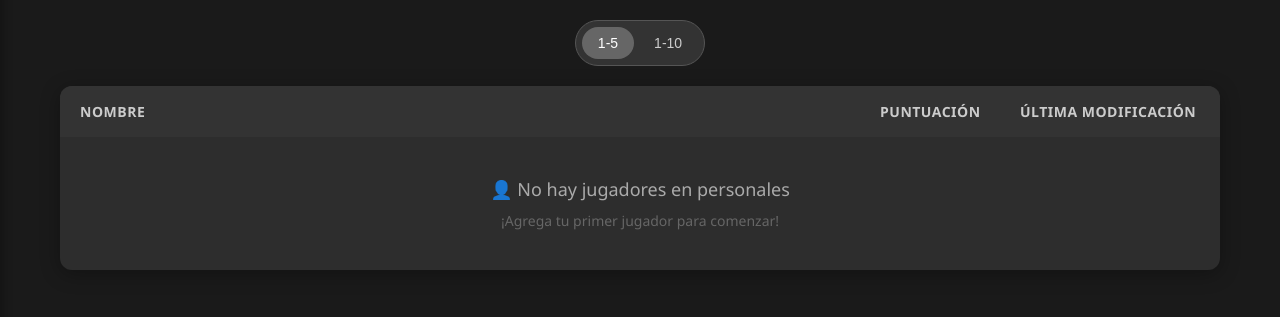
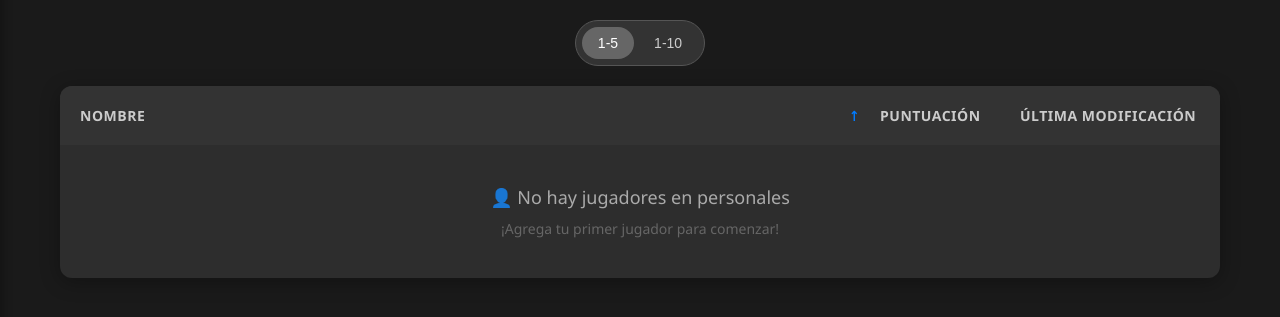
Before and after one commit to fedecarboni7/teams-optimizer, a FastAPI app: template templates/players_v2.html in a window 1280 px wide. Shown: the part 131-448 px from the top of the page. Run offline with FastAPI, Linux system fonts and the light colour scheme; the template is opened without the code that fills it, so the values that code supplies are empty.

Commit message:
feat: Agregar funcionalidad de ordenamiento en la tabla de jugadores con indicadores visuales

```diff
--- a/static/css/players_v2.css
+++ b/static/css/players_v2.css
@@ -306,6 +306,28 @@ body {
     font-size: 14px;
     text-transform: uppercase;
     letter-spacing: 0.5px;
+}
+
+.header-cell {
+    cursor: pointer;
+    padding: 4px 0;
+    border-radius: 4px;
+    transition: all 0.3s ease;
+    display: flex;
+    align-items: center;
+    justify-content: space-between;
+    user-select: none;
+}
+
+.header-cell:hover {
+    background-color: rgba(255, 255, 255, 0.1);
+    color: #fff;
+    transform: translateY(-1px);
+}
+
+.sort-indicator {
+    margin-left: 5px;
+    font-weight: bold;
 }
 
 .player-row {
@@ -653,6 +675,11 @@ body {
         gap: 10px;
     }
 
+    .header-cell {
+        font-size: 12px;
+        padding: 2px 0;
+    }
+
     .container {
         padding: 10px;
     }
--- a/static/js/players_v2.js
+++ b/static/js/players_v2.js
@@ -4,6 +4,9 @@ let currentScale = 5;
 // Variables globales
 let players = [];
 let loading = false;
+
+// Variables para ordenamiento
+let currentSort = { column: 'name', direction: 'asc' };
 
 // Función para formatear fecha
 function formatDate(date) {
@@ -26,6 +29,50 @@ function calculateAverage(player) {
     return Math.round(average * 10) / 10; // Redondear a 1 decimal
 }
 
+// Función para ordenar jugadores
+function sortPlayers(column) {
+    // Si ya estamos ordenando por esta columna, cambiar dirección
+    if (currentSort.column === column) {
+        currentSort.direction = currentSort.direction === 'asc' ? 'desc' : 'asc';
+    } else {
+        // Nueva columna, empezar con ascendente
+        currentSort.column = column;
+        currentSort.direction = 'asc';
+    }
+
+    players.sort((a, b) => {
+        let valueA, valueB;
+
+        switch (column) {
+            case 'name':
+                valueA = a.name.toLowerCase();
+                valueB = b.name.toLowerCase();
+                break;
+            case 'score':
+                valueA = calculateAverage(a);
+                valueB = calculateAverage(b);
+                break;
+            case 'date':
+                valueA = new Date(a.updated_at);
+                valueB = new Date(b.updated_at);
+                break;
+            default:
+                return 0;
+        }
+
+        if (valueA < valueB) {
+            return currentSort.direction === 'asc' ? -1 : 1;
+        }
+        if (valueA > valueB) {
+            return currentSort.direction === 'asc' ? 1 : -1;
+        }
+        return 0;
+    });
+
+    loading = false; // Asegurar que no esté en estado de loading
+    renderPlayers();
+}
+
 // Función para cargar jugadores desde el backend
 async function loadPlayers() {
     await loadPlayersForContext(currentClubId);
@@ -34,6 +81,9 @@ async function loadPlayers() {
 // Función para renderizar la lista de jugadores
 function renderPlayers() {
     const playersList = document.getElementById('players-list');
+
+    // Actualizar indicadores de ordenamiento en el header
+    updateSortIndicators();
 
     if (loading) {
         playersList.innerHTML = `
@@ -79,6 +129,39 @@ function renderPlayers() {
         `;
         playersList.appendChild(playerRow);
     });
+}
+
+// Función para actualizar los indicadores de ordenamiento
+function updateSortIndicators() {
+    // Limpiar todos los indicadores existentes
+    document.querySelectorAll('.sort-indicator').forEach(indicator => {
+        indicator.remove();
+    });
+
+    // Agregar indicador a la columna actual
+    const headers = document.querySelectorAll('.table-header > div');
+    let targetHeader;
+
+    switch (currentSort.column) {
+        case 'name':
+            targetHeader = headers[0];
+            break;
+        case 'score':
+            targetHeader = headers[1];
+            break;
+        case 'date':
+            targetHeader = headers[2];
+            break;
+    }
+
+    if (targetHeader) {
+        const indicator = document.createElement('span');
+        indicator.className = 'sort-indicator';
+        indicator.textContent = currentSort.direction === 'asc' ? ' ↑' : ' ↓';
+        indicator.style.color = '#007bff';
+        indicator.style.fontSize = '14px';
+        targetHeader.appendChild(indicator);
+    }
 }
 
 // Función para cambiar escala
@@ -714,8 +797,13 @@ async function loadPlayersForContext(contextId) {
         if (!response.ok) throw new Error(`Error ${response.status}`);
         players = await response.json();
 
-        loading = false;
-        renderPlayers();
+        // Aplicar ordenamiento actual
+        if (players.length > 0) {
+            sortPlayers(currentSort.column);
+        } else {
+            loading = false;
+            renderPlayers();
+        }
     } catch (error) {
         loading = false;
         console.error('Error loading players for context:', error);
--- a/templates/players_v2.html
+++ b/templates/players_v2.html
@@ -69,9 +69,9 @@
 
         <div class="players-table">
             <div class="table-header">
-                <div>Nombre</div>
-                <div>Puntuación</div>
-                <div>Última Modificación</div>
+                <div class="header-cell" onclick="sortPlayers('name')">Nombre</div>
+                <div class="header-cell" onclick="sortPlayers('score')">Puntuación</div>
+                <div class="header-cell" onclick="sortPlayers('date')">Última Modificación</div>
             </div>
             <div id="players-list">
                 <!-- Los jugadores se cargarán aquí -->
```
